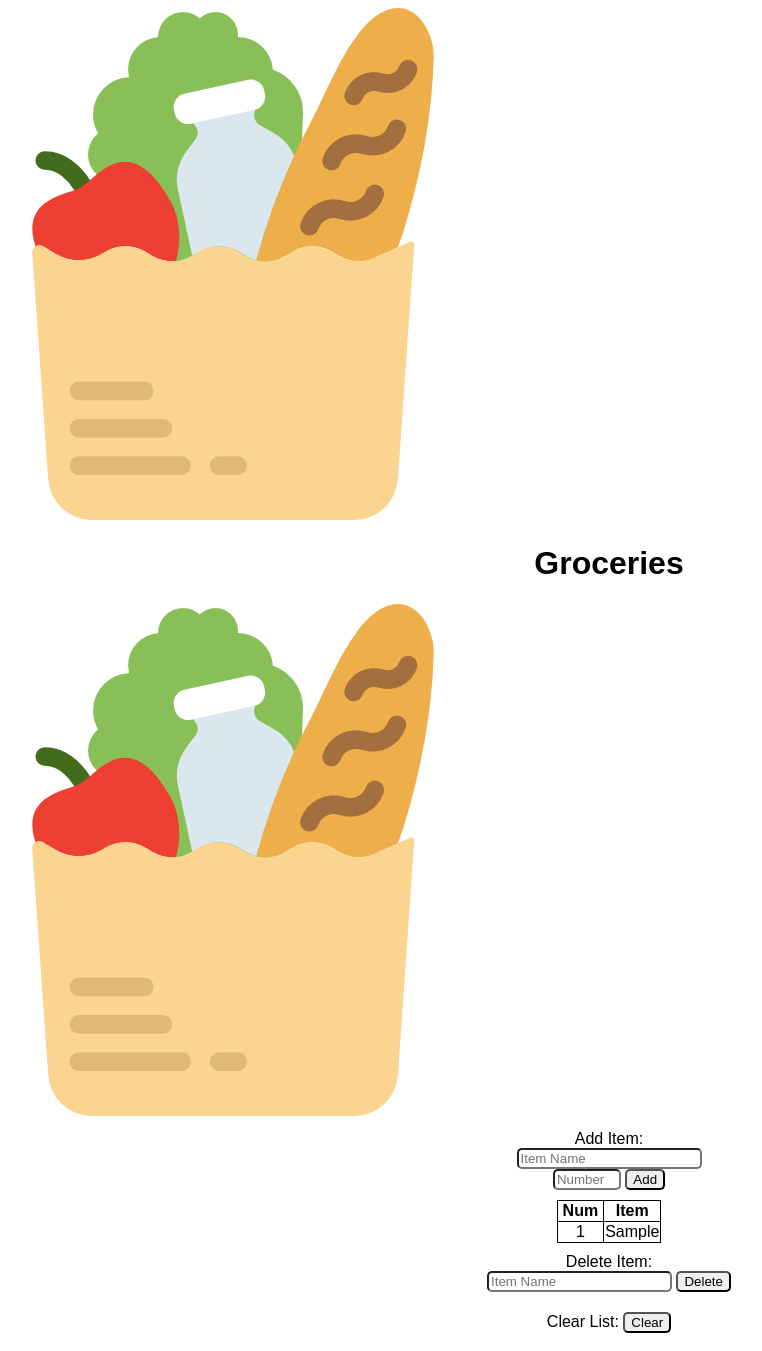
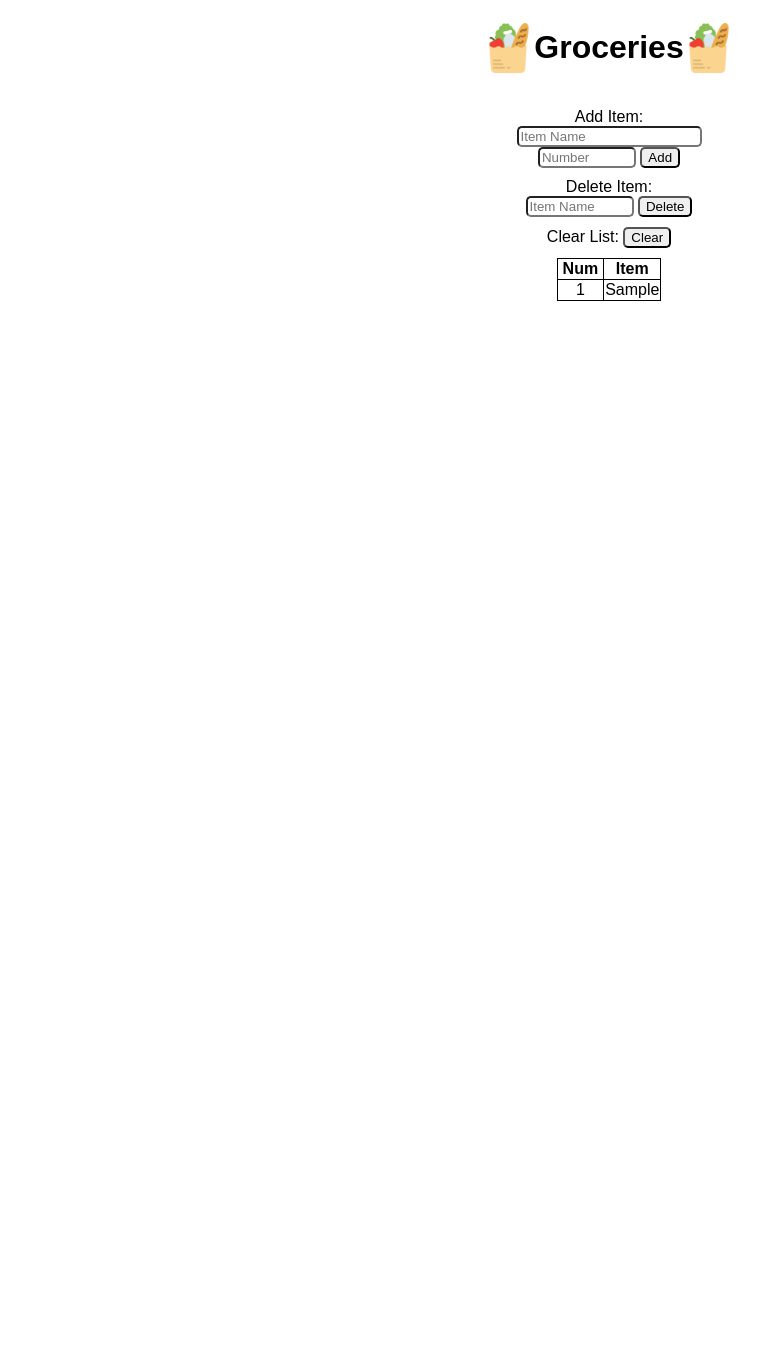
Before and after one commit to cw417/GroceryList, a Flask app: page / in a window 1280 px wide. Shown: the whole page, without its empty margins (31-793 px from the left). After the commit the page ends 301 px from the top, so only its background shows below. Run offline with Flask 2, Linux system fonts and the light colour scheme; tables that the repository leaves empty hold one stand-in row (values such as "Sample post").

Commit message:
Changed page title to flexbox; rearragned layout.

```diff
--- a/static/css/main.css
+++ b/static/css/main.css
@@ -9,7 +9,7 @@ h1 {
 form {
     text-align: center;
     padding-bottom: 10px;
-    padding-top: 10px;
+
 }
 
 input {
@@ -30,12 +30,25 @@ th, td {
     border: 1px solid black;
 }
 
-.deleteItemButton {
-    padding-top: 20px;
+img {
+    display: block;
+    width: 50px;
+    height: 50px;
+}
+
+div.pageTitle {
+    display: flex;
+    flex-direction: row;
+    justify-content: center;
+    align-items: center;
+    padding-bottom: 20px;
+}
+
+.addItem {
 }
 
 .addNumText {
-    width: 60px;
+    width: 90px;
 }
 
 .numHeader, .itemHeader {
@@ -46,3 +59,10 @@ th, td {
 .numData {
     text-align: center;
 }
+
+.deleteItem {
+}
+
+.deleteItemText {
+    width: 100px;
+}
--- a/templates/index.html
+++ b/templates/index.html
@@ -26,6 +26,23 @@
   </div>
 
   <div>
+    <form class='deleteItem' action='{{ url_for("delete") }}' method='POST'>
+      <label class='deleteItemLabel'>Delete Item:</label>
+      <div>
+        <input class='deleteItemText' type='text' name='deleteItem' placeholder='Item Name'>
+        <input class='deleteButton' type='submit' value='Delete'>
+      </div>
+    </form>
+  </div>
+
+  <div  class='clearList'>
+    <form class='clearListButton' action="{{ url_for('clearList') }}" method='POST'>
+      <label class='clearListLabel'>Clear List:</label>
+      <input type='submit' value='Clear'>
+    </form>
+  </div>
+
+  <div>
     <table>
       <tr>
         <th class='numHeader'>Num</th>
@@ -40,23 +57,6 @@
     </table>
   </div>
 
-  <div>
-    <form class='deleteItem' action='{{ url_for("delete") }}' method='POST'>
-      <label class='deleteItemLabel'>Delete Item:</label>
-      <div>
-        <input class='deleteItemText' type='text' name='deleteItem' placeholder='Item Name'>
-        <input class='deleteButton' type='submit' value='Delete'>
-      </div>
-    </form>
-  </div>
-
-    <div  class='clearList'>
-      <form class='clearListButton' action="{{ url_for('clearList') }}" method='POST'>
-        <label class='clearListLabel'>Clear List:</label>
-        <input type='submit' value='Clear'>
-      </form>
-    </div>
-
 
 </div>
 {% endblock %}
```
